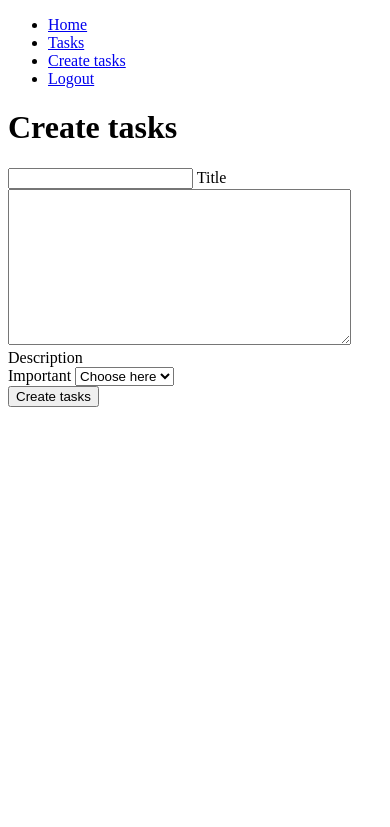
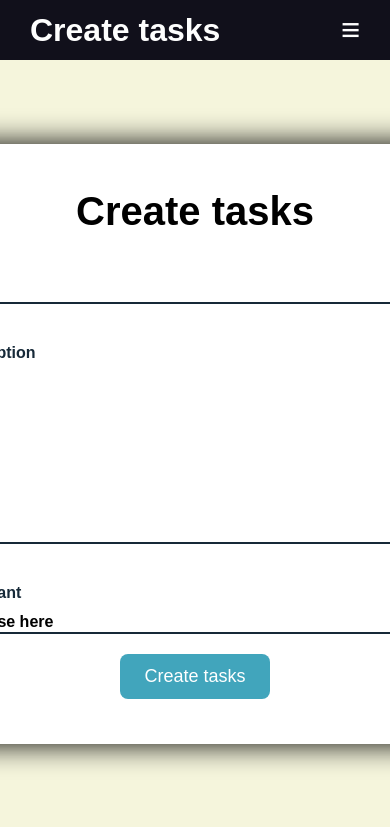
Before and after one commit to NicolasPuerta/Python-Task, a Django app: page /task/create/ in a window 390 px wide; the page is wider, and only the part inside the window is pictured. Shown: the top 827 px of that part. Run offline with Django 4.2, Linux system fonts and the light colour scheme; the visitor is signed in with stand-in values (Sample User, id 1).

Commit message:
Add css and modify somethings to finish

```diff
--- a/django_crud/settings.py
+++ b/django_crud/settings.py
@@ -92,9 +92,9 @@ MEDIA_URL = '/public/'
 
 STATIC_ROOT = os.path.join(BASE_DIR, 'static_root')
 
-STATICFILES_DIRS =[
-    os.path.join(BASE_DIR, 'static')
-]
+# STATICFILES_DIRS =[
+#     os.path.join(BASE_DIR, 'static')
+# ]
 
 LOGIN_URL = '/login'
 
--- /dev/null
+++ b/tasks/static/tasks/forms-createedit.css
@@ -0,0 +1,102 @@
+textarea{
+    resize: none;
+}
+.content-form{
+    width: 100%;
+    display: flex;
+    justify-content: center;
+    align-items: center;
+    height: 91vh;
+}
+
+.content-info{
+    width: 550px;
+    height: 600px;
+    margin: 15px;
+    border-radius: 15px;
+    background-color: white;
+    display: flex;
+    flex-direction: column;
+    justify-content: center;
+    align-items: center;
+    box-shadow: 0 0 30px rgb(0,0,0);
+}
+
+.inputbox{
+    width: 90%;
+    height: 50px;
+    border-bottom: 2px solid #162938;
+    margin: 20px;
+}
+.text{
+    height: 200px;
+}
+.inputbox label{
+    font-size: 1em;
+    color: #162938;
+    font-weight: 600;
+    pointer-events: none;
+}
+
+.inputbox input, .inputbox select{
+    width: 100%;
+    height: 100%;
+    font-size: 1em;
+    font-weight: 600;
+    padding: 0 35px 10px 5px;
+    background-color: transparent;
+    border: none;
+    outline: none;
+}
+
+
+.inputbox textarea, .textarea-contain{
+    width: 100%;
+    height: 100%;
+    font-size: 1em;
+    font-weight: 600;
+    background-color: transparent;
+    border: none;
+    outline: none;
+    padding: 10px 35px 20px 5px;
+}
+
+.textarea-contain{
+    overflow: hidden;
+}
+
+button{
+    font-size: 18px;
+    width: 150px;
+    height: 45px;
+    border-style: none;
+    background-color: rgb(65, 165, 188);
+    color: #fff;
+    border-radius: 8px;
+    cursor: pointer;
+    transition: all 500ms ease;
+}
+
+button:hover{
+    background-color: rgb(129, 41, 192);
+}
+
+.inputbox input[type="checkbox"]{
+    width: 15px;
+}
+
+.titlebox{
+    display: flex;
+    width: 100%;
+    justify-content: space-between;
+}
+
+.titlemain{
+    font-size: 2.5em;
+    font-weight: 800;
+}
+
+.link{
+    font-size: 20px;
+    padding: 20px;
+}
--- /dev/null
+++ b/tasks/static/tasks/navbar-js.js
@@ -0,0 +1,5 @@
+const hamburger = document.querySelector(".hamburger");
+hamburger.onclick = function(){
+    navbar = document.querySelector(".nav-bar");
+    navbar.classList.toggle("active");
+}
--- /dev/null
+++ b/tasks/static/tasks/navbar.css
@@ -0,0 +1,94 @@
+* {
+  margin: 0;
+  padding: 0;
+  box-sizing: border-box;
+  font-family: sans-serif;
+  list-style: none;
+  text-decoration: none;
+}
+
+body{
+  background-color: beige;
+}
+
+.Cabezera-nav{
+  width: 100vw;
+  height: 60px;
+  background-color: #11101b;
+  display: flex;
+  align-items: center;
+  justify-content: space-between;
+  padding: 0 30px;
+}
+.logo{
+  font-size: 16px;
+  font-weight: bold;
+  color: #fefefe;
+}
+.hamburger{
+  display: none;
+}
+
+.nav-bar ul{
+  display: flex;
+}
+
+.nav-bar ul li a{
+  display: block;
+  color: #fefefe;
+  font-size: 18px;
+  padding: 8px 23px;
+  border-radius: 50px;
+  transition: 0.2s;
+  margin: 0 5px;
+}
+
+.nav-bar ul li a:hover{
+  color:  #11101b;
+  background: #fefefe;
+}
+
+@media (max-width: 900px){
+  .hamburger{
+    display: block;
+    cursor: pointer;
+    font-size: 22px;
+    font-weight: bold;
+    color: #fefefe;
+  }
+  .hamburger .line{
+    width: 30px;
+    height: 30px;
+    background: #fefefe;
+    margin: 6px 0;
+  }
+  .nav-bar{
+    height: 0;
+    position: absolute;
+    top: 60px;
+    right: 0;
+    left: 0;
+    width: 100vw;
+    background: #11101b;
+    transition: 0.2s;
+    overflow: hidden;
+  }
+  .nav-bar.active{
+
+    height: 350px;
+  }
+  .nav-bar.active ul{
+    opacity: 1;
+  }
+  .nav-bar ul{
+    display: block;
+    width: fit-content;
+    margin: 80px auto 0 auto;
+    text-align: center;
+    transition: 0.5s;
+    opacity: 0;
+  }
+  .nav-bar ul li a{
+    margin-bottom: 10px;
+  }
+}
--- a/tasks/static/tasks/signup_style.css
+++ /dev/null
@@ -1,3 +0,0 @@
-p{
-    color: orange;
-}
--- a/tasks/templates/createtasks.html
+++ b/tasks/templates/createtasks.html
@@ -1,18 +1,29 @@
 {% extends 'display.html' %}
+{% block css %}
+    {% load static %}
+    <link rel="stylesheet" href="{% static 'tasks/forms-createedit.css' %}">
+{% endblock css %}
+{% block logo %}
+<h1>Create tasks</h1>
+{% endblock logo %}
 {% block content %}
-    <h1>Create tasks</h1>
     {% if error %}
         <p>{{error}}</p>
     {% endif %}
+    <div class="content-form">
         <form method="post">
             {% csrf_token %}
+            <div class="content-info">
+                <h2 class="titlemain">Create tasks</h2>
                 <div class="inputbox">
+                    <label for="">Title</label>
                     <input type="text" name="Title" id="Title" required >
-            <label for="">Title</label>
                 </div>
-        <div class="inputbox">
+                <div class="inputbox text">
+                    <label for="">Description</label>
+                    <div class="textarea-contain">
                         <textarea name="description" id="description" cols="40" rows="10"></textarea>
-            <label for="">Description</label>
+                    </div>
                 </div>
                 <div class="inputbox">
                     <label for="">Important</label>
@@ -23,6 +34,10 @@
                         <option value="3">High</option>
                     </select>
                 </div>
+                <div class="btn">
                     <button>Create tasks</button>
+                </div>
+            </div>
         </form>
+    </div>
 {% endblock content %}
--- a/tasks/templates/display.html
+++ b/tasks/templates/display.html
@@ -4,16 +4,22 @@
     <meta charset="UTF-8">
     <meta http-equiv="X-UA-Compatible" content="IE=edge">
     <meta name="viewport" content="width=device-width, initial-scale=1.0">
-    <title>Document</title>
-    {% comment %} {% load static %}
-    {% if request.path == '/signup/' %}
-    <link rel="stylesheet" href="{% static 'tasks/signup_style.css' %}">
-    {% endif %}  {% endcomment %}
+    <title>Django Apps tasks</title>
+    {% load static %}
+    <link rel="stylesheet" href="{% static 'tasks/navbar.css' %}">
     {% block css %}
     {% endblock css %}
 </head>
 <body>
-    <nav>
+    <header class="Cabezera-nav">
+        <div class="logo">
+            {% block logo %}
+            {% endblock logo %}
+        </div>
+        <div class="hamburger">
+            <h2>≡</h2>
+        </div>
+        <nav class="nav-bar">
             <ul>
                 <li><a href="/">Home</a></li>
                 {% if user.is_authenticated %}
@@ -26,8 +32,11 @@
                 {% endif %}
             </ul>
         </nav>
+    </header>
     {% block content %}
 
     {% endblock content %}
+
+    <script src="{% static 'tasks/navbar-js.js' %}"></script>
 </body>
 </html>
--- a/tasks/views.py
+++ b/tasks/views.py
@@ -1,5 +1,4 @@
-from django.shortcuts import redirect, render,get_object_or_404
-from django.http import HttpResponse, HttpResponseNotFound
+from django.shortcuts import redirect, render
 from django.contrib.auth import login, logout
 from django.db import IntegrityError
 from django.db.models import Q
@@ -91,7 +90,7 @@ def Singup(request):
             try:
                 user = UserPass(username=request.POST['username'], email=request.POST['email'], password=request.POST['password'])
                 user.save()
-                login(request, user) # crea la cockie del login
+                login(request, user)
                 return redirect('task')
             except IntegrityError:
                 return render(request, 'sign_up.html',{'warning' : "username alredy exists"})
@@ -109,7 +108,7 @@ def Login(request):
         try:
             person = UserPass.objects.get(Q(username=request.POST['username']) | Q(email=request.POST['username']))
             if(person.password == request.POST['password']):
-                login(request, person) # crea la cockie del login
+                login(request, person)
                 return redirect('task')
             else:
                 return render(request, 'login.html',{'warning' : 'password is incorrect'})
```
Also changed, not shown: tasks/static/tasks/home.css (added, +56 -0 lines), tasks/static/tasks/modal_task.css (+50 -47 lines), tasks/static/tasks/style-task.css (added, +78 -0 lines), tasks/templates/home.html (+25 -6 lines), tasks/templates/login.html (+15 -4 lines), tasks/templates/sign_up.html (+17 -6 lines), tasks/templates/tasks_page.html (+13 -7 lines), tasks/templates/updatetask.html (+22 -5 lines). Lines whose indentation alone changed are shown as unchanged.
